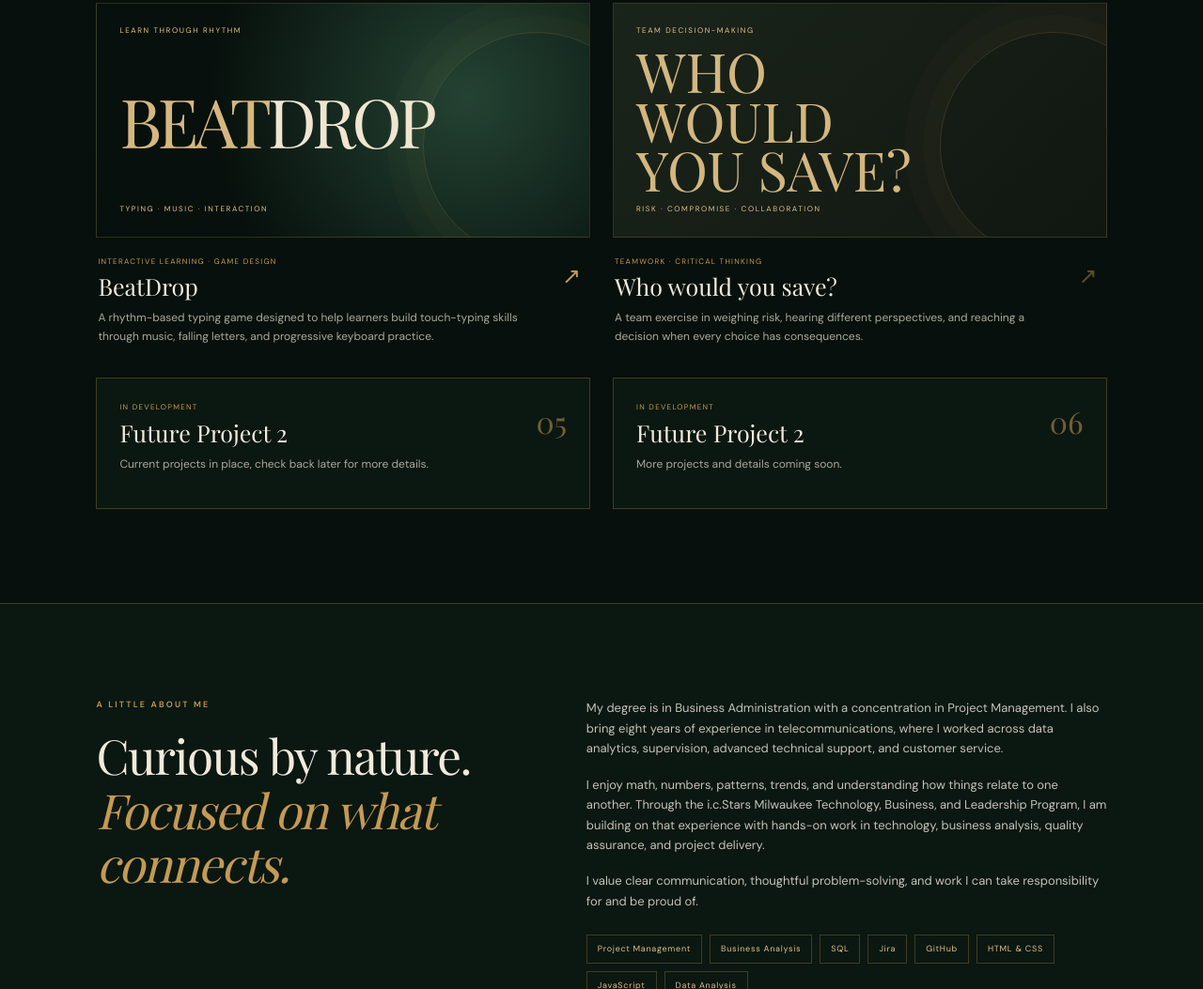
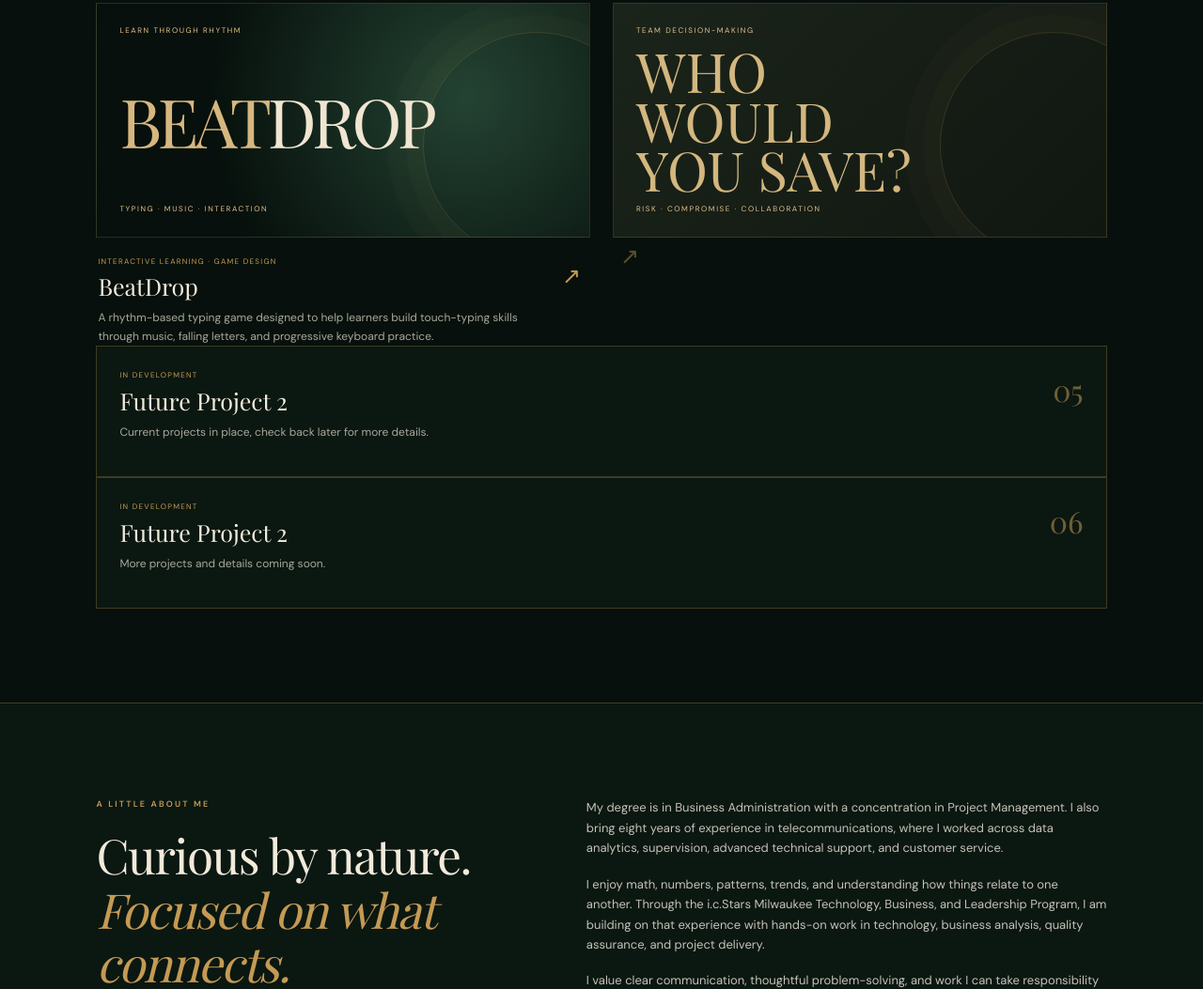
Before and after one commit to lbell4Stars/lbell4Stars.github.io, a plain HTML site: page index.html in a window 1280 px wide. Shown: the part 1847-2900 px from the top of the page at 94% size. Drawn offline with nearby package versions, Linux system fonts and the light colour scheme.

Commit message:
1234Change

```diff
--- a/index.html
+++ b/index.html
@@ -60,7 +60,7 @@
         </article>
         <article class="project-card">
           <div class="project-visual visual-team"><span class="visual-label">TEAM DECISION-MAKING</span><span class="team-word">WHO<br>WOULD<br>YOU SAVE?</span><span class="visual-foot">RISK · COMPROMISE · COLLABORATION</span></div>
-          <div class="project-meta"><div><p class="project-type">TEAMWORK · CRITICAL THINKING</p><h3>Who would you save?</h3><p>A team exercise in weighing risk, hearing different perspectives, and reaching a decision when every choice has consequences.</p></div><span class="arrow-link muted-arrow">↗</span></div>
+        <span class="arrow-link muted-arrow">↗</span></div>
         </article>
         <article class="project-card compact-project"><div class="project-meta"><div><p class="project-type">IN DEVELOPMENT</p><h3>Future Project 2</h3><p>Current projects in place, check back later for more details.</p></div><span class="project-index">05</span></div></article>
         <article class="project-card compact-project"><div class="project-meta"><div><p class="project-type">IN DEVELOPMENT</p><h3>Future Project 2</h3><p>More projects and details coming soon.</p></div><span class="project-index">06</span></div></article>
```
